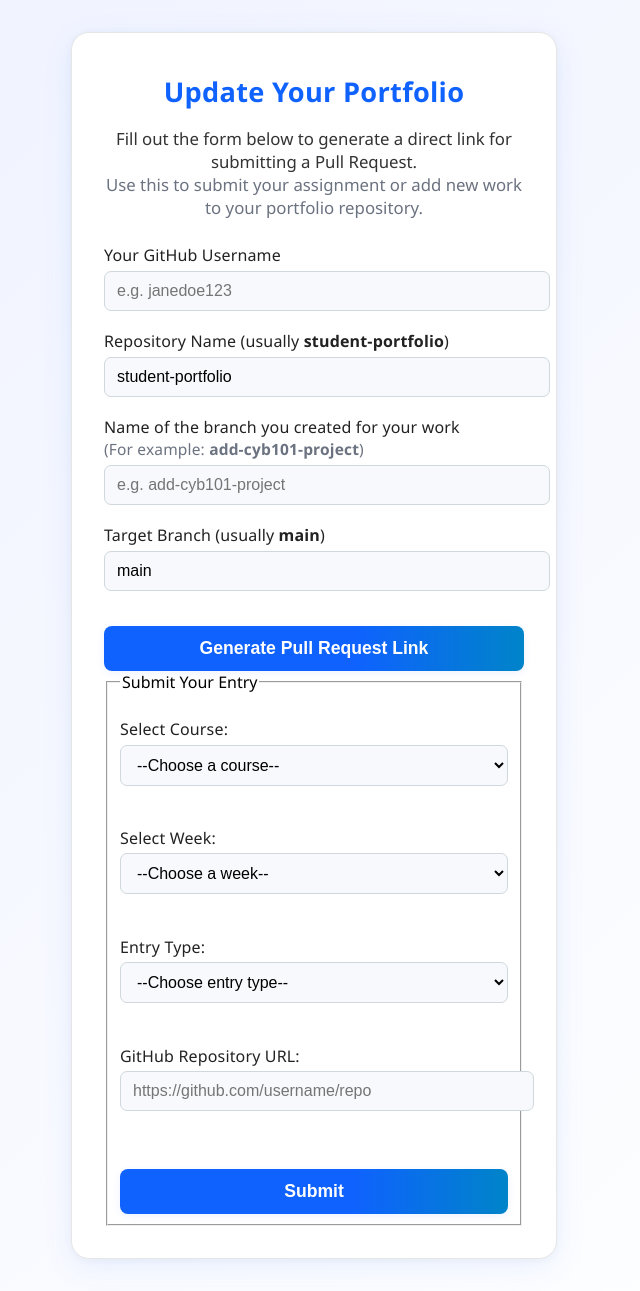
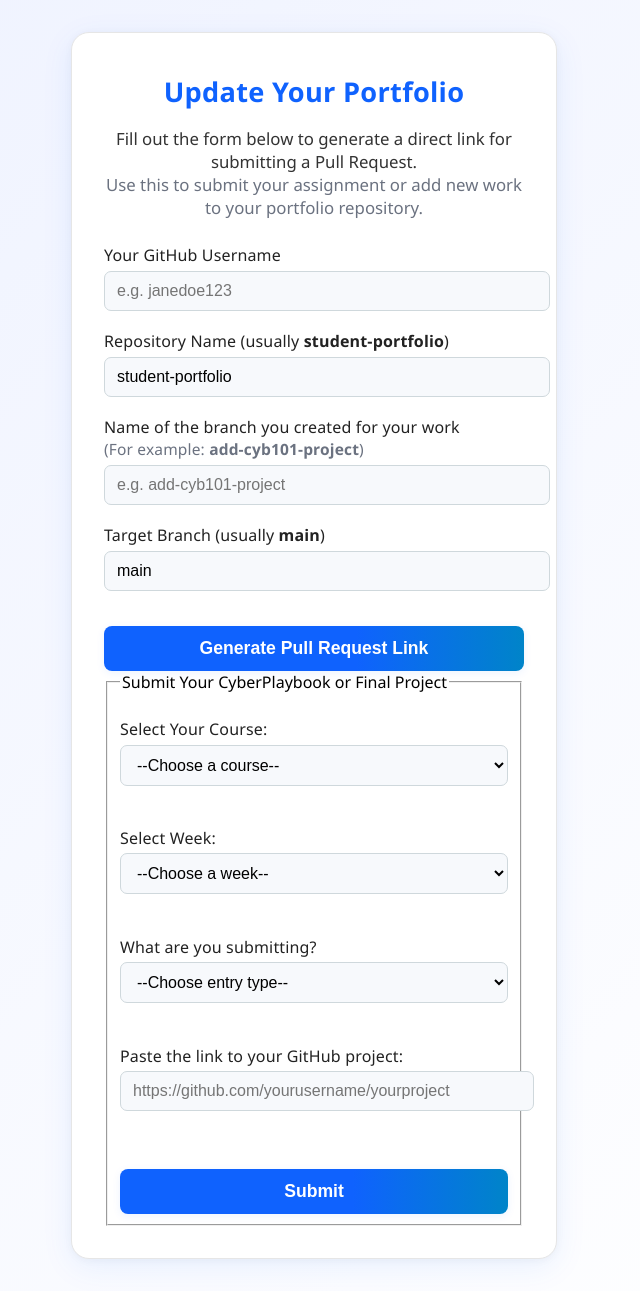
Before and after one commit to Hocking-College-Cybersecurity/hocking-college-cybersecurity.github.io, a Jekyll site: the page pr-link-generator.html, which Jekyll copies as it is, in a window 1280 px wide. Shown: the whole page, without its empty margins (326-966 px from the left). Built offline with Jekyll 4.4.1, drawn with Linux system fonts in a browser that asks for light colours.

Commit message:
Update form labels for clarity in PR link generator

```diff
--- a/pr-link-generator.html
+++ b/pr-link-generator.html
@@ -139,9 +139,9 @@
 
     <form action="submit-entry.php" method="post">
       <fieldset>
-        <legend>Submit Your Entry</legend>
+        <legend>Submit Your CyberPlaybook or Final Project</legend>
 
-        <label for="course">Select Course:</label>
+        <label for="course">Select Your Course:</label>
         <select id="course" name="course" required>
           <option value="">--Choose a course--</option>
           <option value="net-2220-server-management-autumn-2025">NET-2220 Server Management Autumn 2025</option>
@@ -163,7 +163,7 @@
         </select>
         <br><br>
 
-        <label for="entryType">Entry Type:</label>
+        <label for="entryType">What are you submitting?</label>
         <select id="entryType" name="entryType" required>
           <option value="">--Choose entry type--</option>
           <option value="cyberplaybook">CyberPlaybook Entry</option>
@@ -171,8 +171,8 @@
         </select>
         <br><br>
 
-        <label for="githubUrl">GitHub Repository URL:</label>
-        <input type="url" id="githubUrl" name="githubUrl" required placeholder="https://github.com/username/repo">
+        <label for="githubUrl">Paste the link to your GitHub project:</label>
+        <input type="url" id="githubUrl" name="githubUrl" required placeholder="https://github.com/yourusername/yourproject">
         <br><br>
 
         <button type="submit">Submit</button>
```
